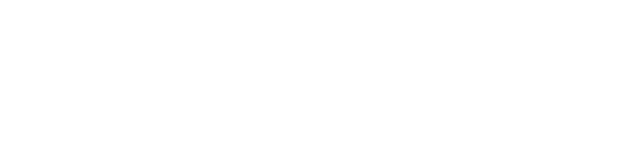
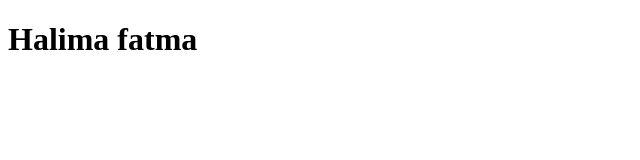
Before and after one commit to fatmagithu/SZ1, a plain HTML site: page index.html in a window 1280 px wide. Shown: the whole page, without its empty margins (0-640 px from the left). Drawn offline with Linux system fonts and the light colour scheme.

Commit message:
firstcommitg

```diff
--- a/index.html
+++ b/index.html
@@ -3,9 +3,9 @@
 <head>
     <meta charset="UTF-8">
     <meta name="viewport" content="width=device-width, initial-scale=1.0">
-    <title>Document</title>
+    <title>Docum</title>
 </head>
 <body>
-
+    <h1> Halima fatma</h1>
 </body>
 </html>
```
